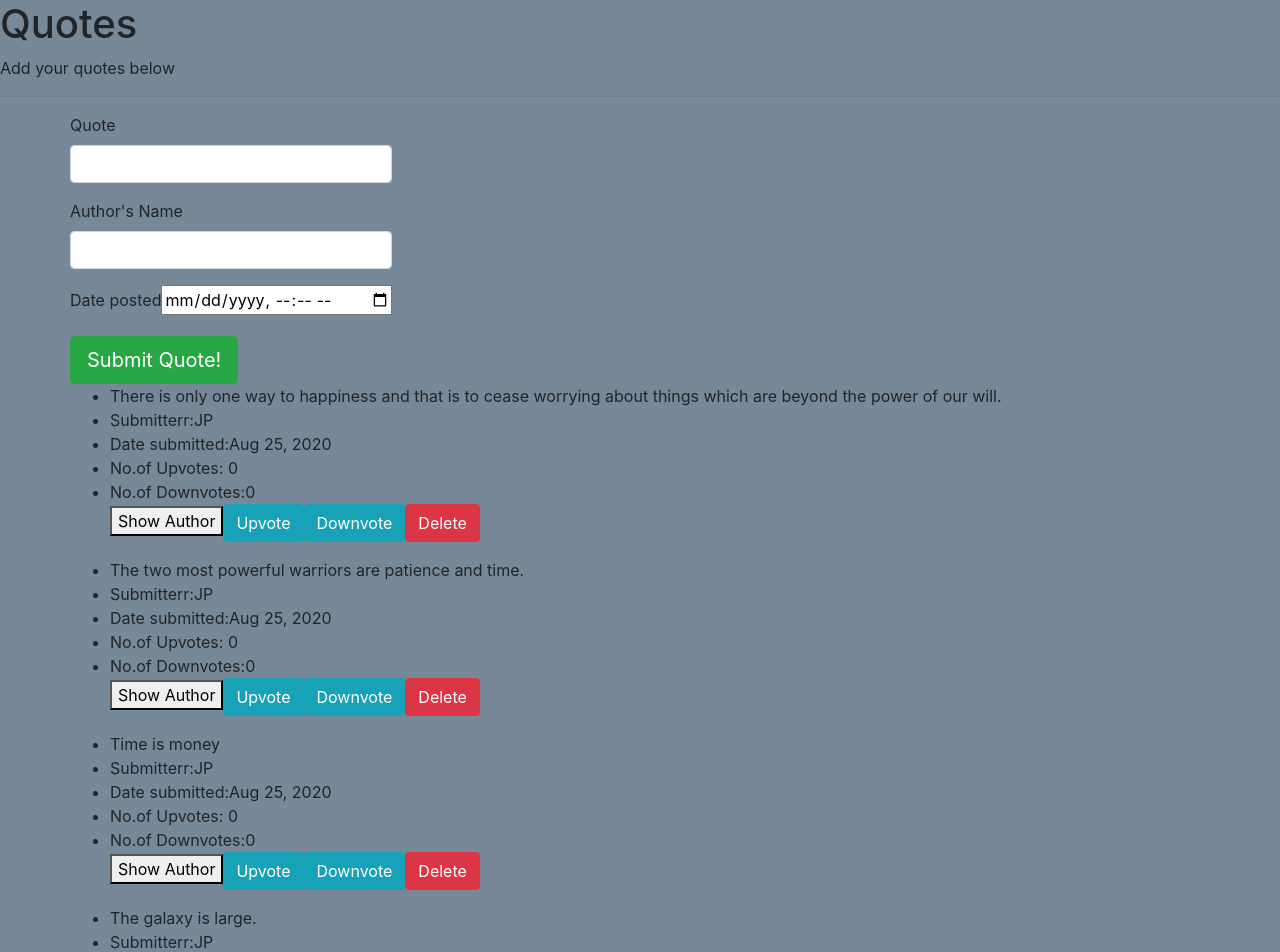
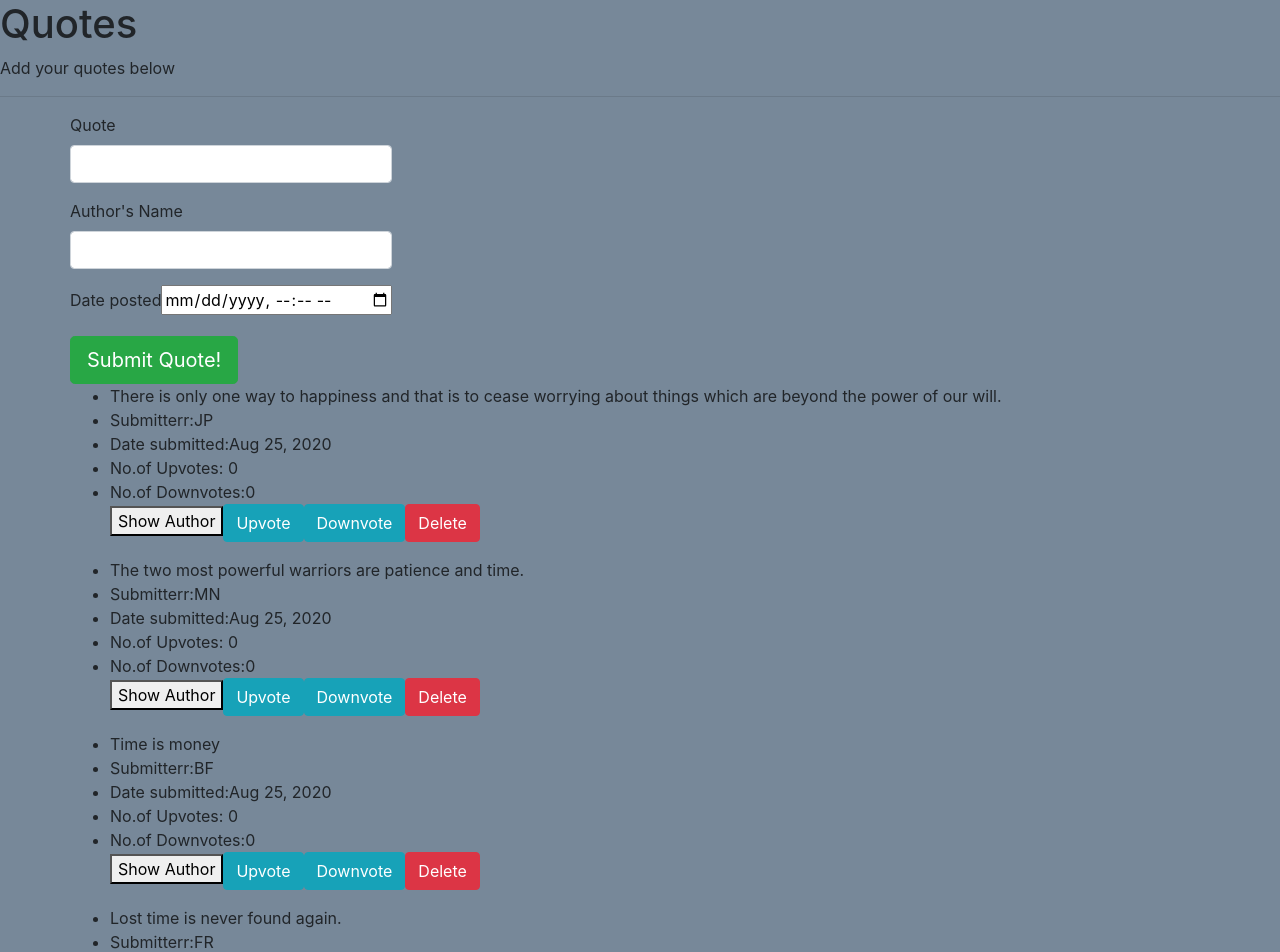
Before and after one commit to obewas/Quotes, an Angular app: page / in a window 1280 px wide. Shown: the top 952 px of the page. Built offline with nearby package versions, Linux system fonts and the light colour scheme.

Commit message:
origin master

```diff
--- a/src/app/quote/quote.component.ts
+++ b/src/app/quote/quote.component.ts
@@ -9,10 +9,10 @@ import { Quote } from '../quote'
 export class QuoteComponent implements OnInit {
   quotes = [
   new Quote ('JP', 'There is only one way to happiness and that is to cease worrying about things which are beyond the power of our will.', 'Epictetus'),
-  new Quote('JP', 'The two most powerful warriors are patience and time.', 'Leo Tolstoy'),
-  new Quote('JP', 'Time is money', 'Benjamin Franklin'),
-  new Quote('JP','The galaxy is large.', 'F.G Randos'),
-  new Quote('JP', 'The universe is expanding.', 'I.J Persons'),
+  new Quote('MN', 'The two most powerful warriors are patience and time.', 'Leo Tolstoy'),
+  new Quote('BF', 'Time is money', 'Benjamin Franklin'),
+  new Quote('FR','Lost time is never found again.', 'F.G Randos'),
+  new Quote('IP', 'The universe is expanding.', 'I.J Persons'),
   ];
   addNewQuote(addedQuote){
     this.quotes.push(addedQuote)
```
